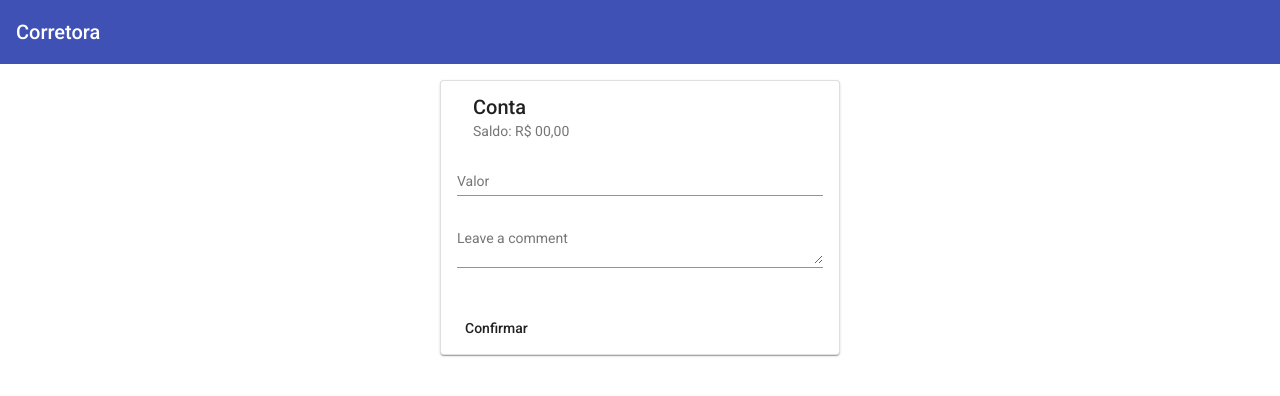
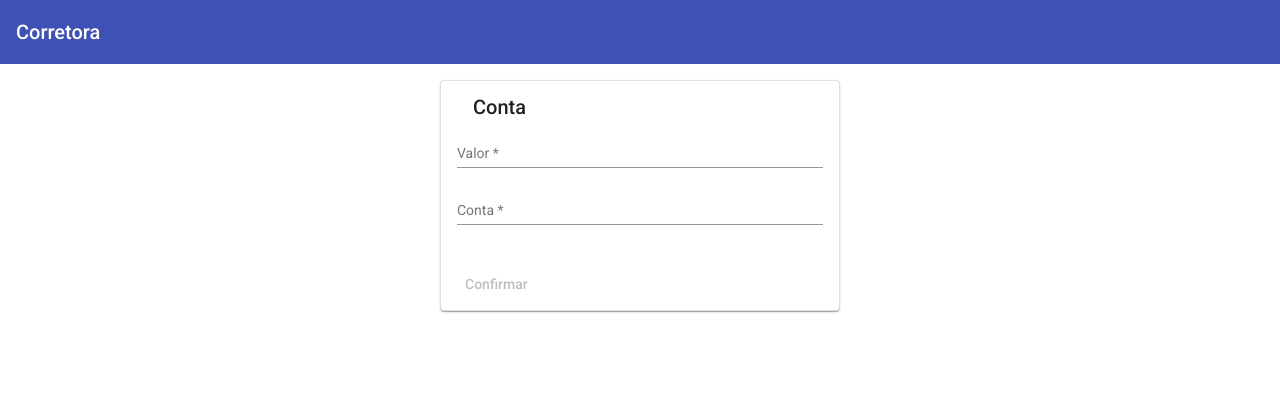
Before and after one commit to luisOtavio/Corretora, an Angular app in the folder src/Web/angular/: page /conta in a window 1280 px wide. Shown: the top 396 px of the page. Built offline with nearby package versions, Linux system fonts and the light colour scheme; no server answers.

Commit message:
Implemenmtação do formulário para transferência

```diff
--- a/src/Web/angular/src/app/app.component.ts
+++ b/src/Web/angular/src/app/app.component.ts
@@ -13,22 +13,6 @@ export class AppComponent {
   /**
    *
    */
-  constructor(private sbpService: SbpService) {
-    const request: NewSbpEventRequest = {
-      event: 'TRANSFER',
-      target: {
-        bank: '352',
-        branch: '0001',
-        account: '300123',
-      },
-      origin: {
-        bank: '033',
-        branch: '03312',
-        cpf: '92414263067',
-      },
-      amount: -80.45,
-    };
-
-    this.sbpService.post(request).subscribe();
+  constructor() {
   }
 }
--- a/src/Web/angular/src/app/app.module.ts
+++ b/src/Web/angular/src/app/app.module.ts
@@ -7,6 +7,7 @@ import { HttpClientModule } from '@angular/common/http';
 import { BrowserAnimationsModule } from '@angular/platform-browser/animations';
 import { MaterialModule } from './material.module';
 import { ContaComponent } from './conta/conta.component';
+import { ReactiveFormsModule } from '@angular/forms';
 
 
 @NgModule({
@@ -19,7 +20,8 @@ import { ContaComponent } from './conta/conta.component';
     AppRoutingModule,
     HttpClientModule,
     BrowserAnimationsModule,
-    MaterialModule
+    MaterialModule,
+    ReactiveFormsModule
 
   ],
   providers: [],
--- a/src/Web/angular/src/app/conta/conta.component.html
+++ b/src/Web/angular/src/app/conta/conta.component.html
@@ -3,17 +3,16 @@
     <mat-card class="card">
       <mat-card-header>
         <mat-card-title>Conta</mat-card-title>
-        <mat-card-subtitle>Saldo: R$ 00,00</mat-card-subtitle>
       </mat-card-header>
       <mat-card-content>
         <div class="row">
           <div class="col">
-            <form class="example-form">
+            <form [formGroup]="formulario">
               <div class="row">
                 <div class="col">
                   <mat-form-field>
                     <mat-label>Valor</mat-label>
-                    <input matInput />
+                    <input matInput formControlName="valor" />
                   </mat-form-field>
                 </div>
               </div>
@@ -21,11 +20,8 @@
               <div class="row">
                 <div class="col">
                   <mat-form-field>
-                    <mat-label>Leave a comment</mat-label>
-                    <textarea
-                      matInput
-                      placeholder="Ex. It makes me feel..."
-                    ></textarea>
+                    <mat-label>Conta</mat-label>
+                    <input matInput formControlName="conta" />
                   </mat-form-field>
                 </div>
               </div>
@@ -34,7 +30,7 @@
         </div>
       </mat-card-content>
       <mat-card-actions>
-        <button mat-button>Confirmar</button>
+        <button mat-button (click)="depositar()" [disabled]="formulario.invalid">Confirmar</button>
       </mat-card-actions>
     </mat-card>
   </div>
--- a/src/Web/angular/src/app/conta/conta.component.ts
+++ b/src/Web/angular/src/app/conta/conta.component.ts
@@ -1,4 +1,6 @@
 import { Component, OnInit } from '@angular/core';
+import { FormBuilder, Validators } from '@angular/forms';
+import { NewSbpEventRequest, SbpService } from '../services';
 
 @Component({
   selector: 'app-conta',
@@ -7,9 +9,33 @@ import { Component, OnInit } from '@angular/core';
 })
 export class ContaComponent implements OnInit {
 
-  constructor() { }
+  formulario = this.fb.group({
+    conta: ['', Validators.required],
+    valor: ['', Validators.required],
+  });
+
+  constructor(private fb: FormBuilder, private sbpService: SbpService) { }
 
   ngOnInit(): void {
   }
 
+  depositar() {
+    const request: NewSbpEventRequest = {
+      event: 'TRANSFER',
+      target: {
+        bank: '352',
+        branch: '0001',
+        account: this.formulario.value.conta,
+      },
+      origin: {
+        bank: '033',
+        branch: '03312',
+        cpf: '92414263067',
+      },
+      amount: this.formulario.value.valor,
+    };
+
+    this.sbpService.post(request).subscribe();
+  }
+
 }
```
